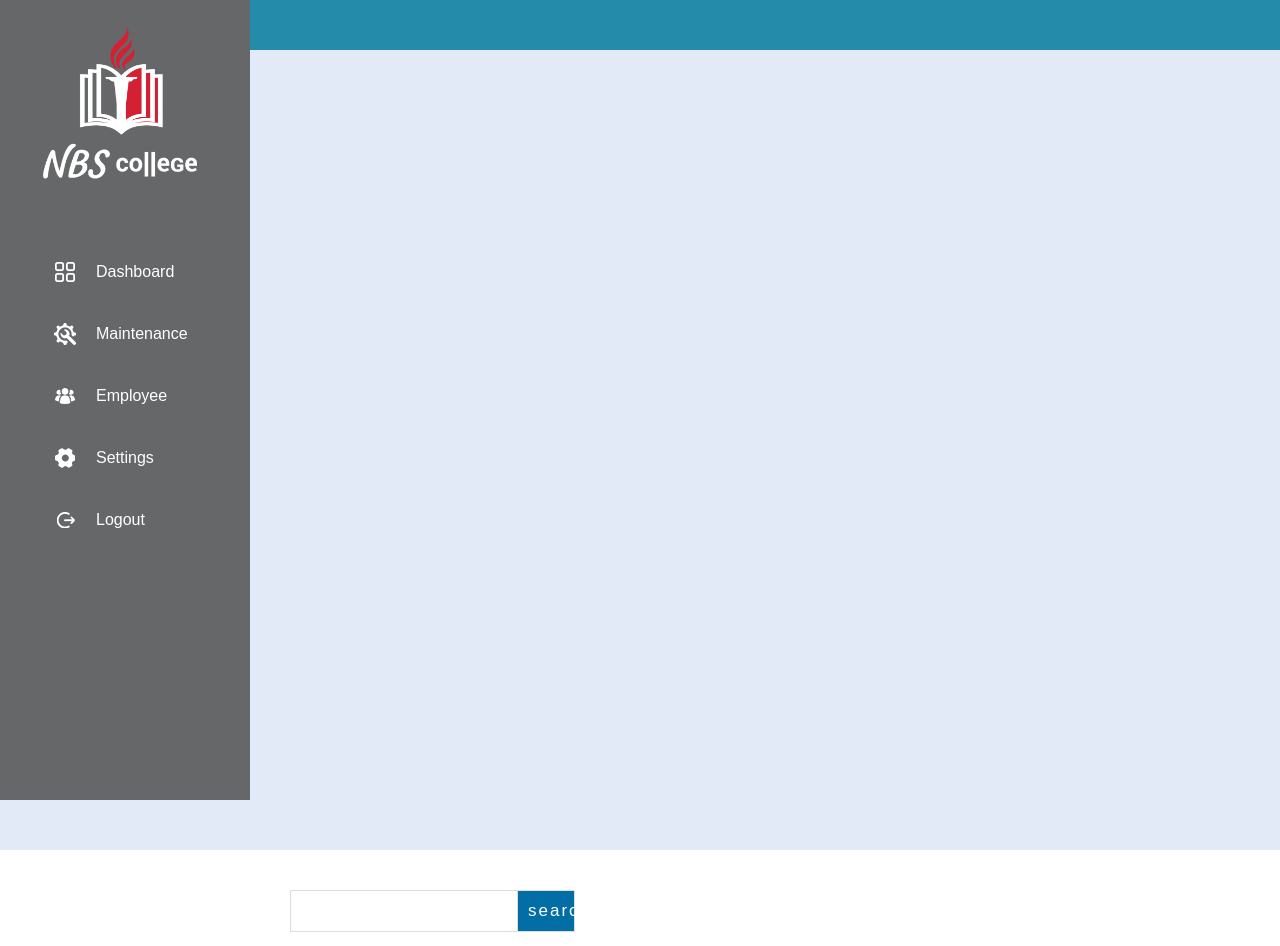
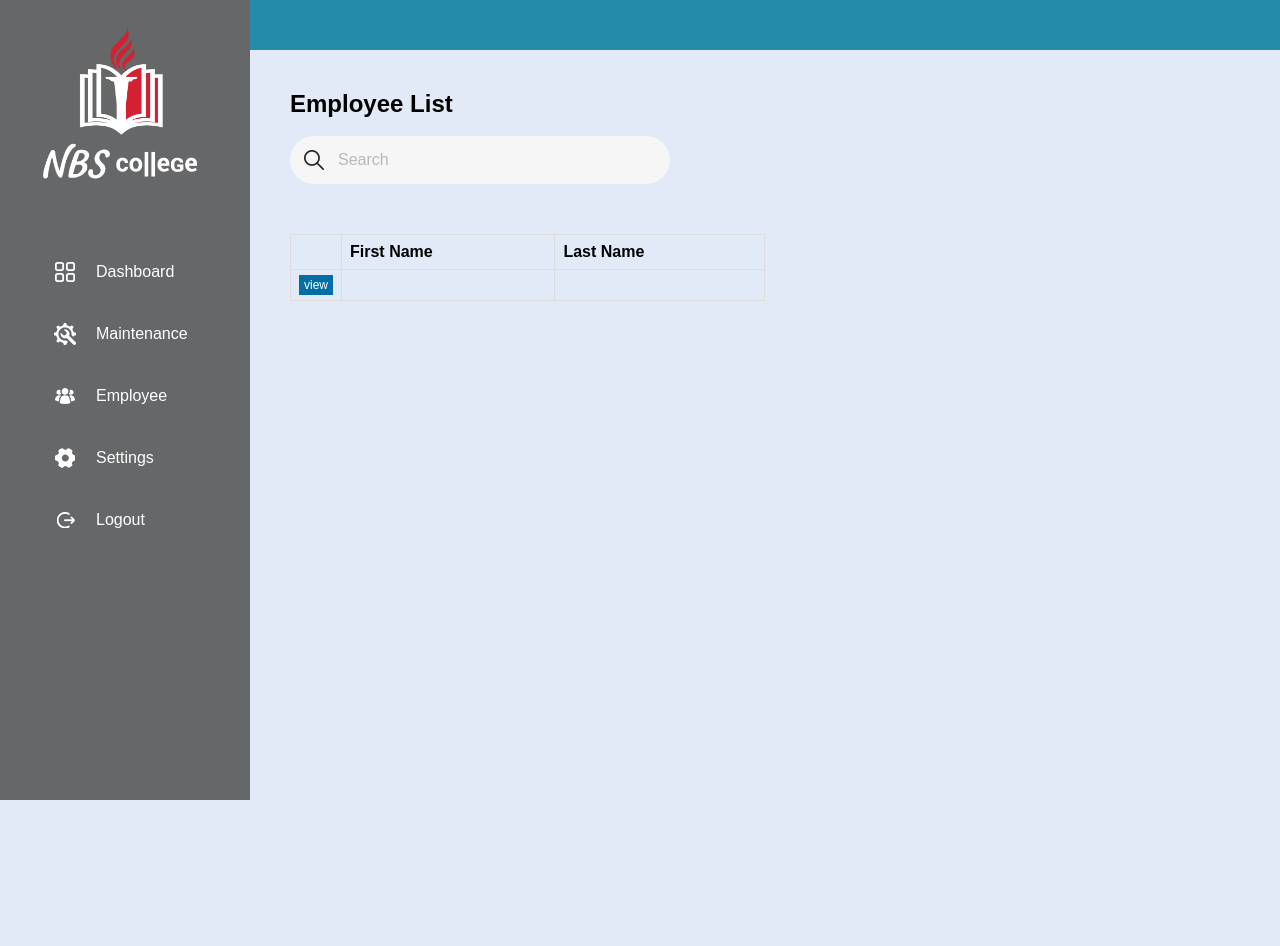
Before and after one commit to azzelwee/schoolkit, a PHP site: page /employee.php in a window 1280 px wide. After the commit the page ends 800 px from the top, so only its background shows below. Run offline with PHP 8.4, Linux system fonts and the light colour scheme; data that the repository does not hold is empty.

Commit message:
Update new

```diff
--- a/css/style.css
+++ b/css/style.css
@@ -128,32 +128,36 @@ td {
 tr:nth-child(even) {
     background-color: #f2f2f2;
 }
-.search-container {
-    width: 30%;
-    padding-bottom: 1rem;
+.search {
+    width: 40%;
+    display: flex;
+    align-items: center;
+    padding: 14px;
+    border-radius: 28px;
+    background: #f6f6f6;
+}
+
+.search-input {
+    font-size: 16px;
+    color: #333333;
+    margin-left: 14px;
+    outline: none;
+    border: none;
+    background: transparent;
 
 }
 
-.search-input {
-    padding: 10px;
-    font-size: 17px;
-    border: 1px solid #ddd;
-    float: left;
-    width: 80%;
-    background: white;
+.search-input::placeholder {
+    color: rgba(0, 0, 0, 0.25);
 }
 
-.search-button {
-    float: left;
-    width: 20%;
-    padding: 10px;
-    background: rgb(2, 110, 165);
-    color: white;
-    font-size: 17px;
-    border: 1px solid #ddd;
-    border-left: none;
-    cursor: pointer;
-    letter-spacing: 2px;
+.search-icon {
+    width: 20px;
+    height: 20px;
+}
+
+.search-container {
+    width: 30%;
 }
 
 .button-container {
@@ -201,7 +205,7 @@ tr:nth-child(even) {
 }
 
 .button-small:hover {
-    background: rgb(2, 55, 82);
+    background: #d52033;
 }
 
 /* add form */
--- a/dashboard.php
+++ b/dashboard.php
@@ -31,7 +31,7 @@ $con = connection();
                 <img src="img/nbshorizontal.png" class="logo-img">
             </a>
             <ul class="nav-links">
-                <li><a href="#"><img src="img/dashboard.png" class="imgs"><p>Dashboard</p></a></li>
+                <li><a href="dashboard.php"><img src="img/dashboard.png" class="imgs"><p>Dashboard</p></a></li>
                 <li><a href="#"><img src="img/structures.png"><p>Maintenance</p></a></li>
                 <li><a href="employee.php"><img src="img/groups.png"><p>Employee</p></a></li>
                 <li><a href="#"><img src="img/settings.png"><p>Settings</p></a></li>
--- a/employee.php
+++ b/employee.php
@@ -12,6 +12,10 @@ if(isset($_SESSION['UserLogin'])){
 
 include_once("connections/connection.php");
 $con = connection();
+
+$sql = "SELECT * FROM employee_list ORDER BY id DESC";
+$employee = $con->query($sql) or die ($con->error);
+$row = $employee->fetch_assoc();
 
 ?>
 
@@ -31,28 +35,51 @@ $con = connection();
                 <img src="img/nbshorizontal.png" class="logo-img">
             </a>
             <ul class="nav-links">
-                <li><a href="#"><img src="img/dashboard.png" class="imgs"><p>Dashboard</p></a></li>
+                <li><a href="dashboard.php"><img src="img/dashboard.png" class="imgs"><p>Dashboard</p></a></li>
                 <li><a href="#"><img src="img/structures.png"><p>Maintenance</p></a></li>
-                <li><a href="#"><img src="img/groups.png"><p>Employee</p></a></li>
+                <li><a href="employee.php"><img src="img/groups.png"><p>Employee</p></a></li>
                 <li><a href="#"><img src="img/settings.png"><p>Settings</p></a></li>
                 <li><a href="login.php"><img src="img/out.png"><p>Logout</p></a></li>
 
                 <div class="active">
                 </div>
             </ul>
+
         </div>
-    </div>
 
     <div class="right-container">
-        <div class="search-container">
-            <form action="result.php" method="get">
-                <input type="text" name="search" id="search" class="search-input">
-                <button type="submit" class="search-button">search</button>
-            </form>
 
+        <h2>Employee List</h2></br>
+        <form action="result.php" method="get">
+        <div class="search">
+            <img src="img/search.png" class="search-icon">
+            <input class="search-input" name="search" placeholder="Search">
         </div>
+        </form>
+
+
+         <table>
+        <thead>
+        <tr>
+            <th></th>
+            <th>First Name</th>
+            <th>Last Name</th>
+        </tr>
+        </thead>
+        <tbody>
+        <?php do{ ?>
+        <tr>
+            <td width="30"><a href="details.php?ID=<?php echo $row['id'];?>"
+            class="button-small">view</a></td>
+            <td><?php echo $row['first_name']; ?></td>
+            <td><?php echo $row['last_name']; ?></td>
+        </tr>
+        <?php }while($row = $employee->fetch_assoc()); ?>
+        </tbody>
+    </table>
+
+
     </div>
-
 
 </body>
 <script src= js/main.js></script>
--- a/result.php
+++ b/result.php
@@ -15,6 +15,7 @@ include_once("connections/connection.php");
 
 $con = connection();
 $search = $_GET['search'];
+
 $sql = "SELECT * FROM employee_list WHERE first_name LIKE '%$search%' || last_name LIKE '%$search%' ORDER BY id DESC";
 $employee = $con->query($sql) or die ($con->error);
 $row = $employee->fetch_assoc();
```
Also changed, not shown: img/loupe.png (added), img/search.png (added).
